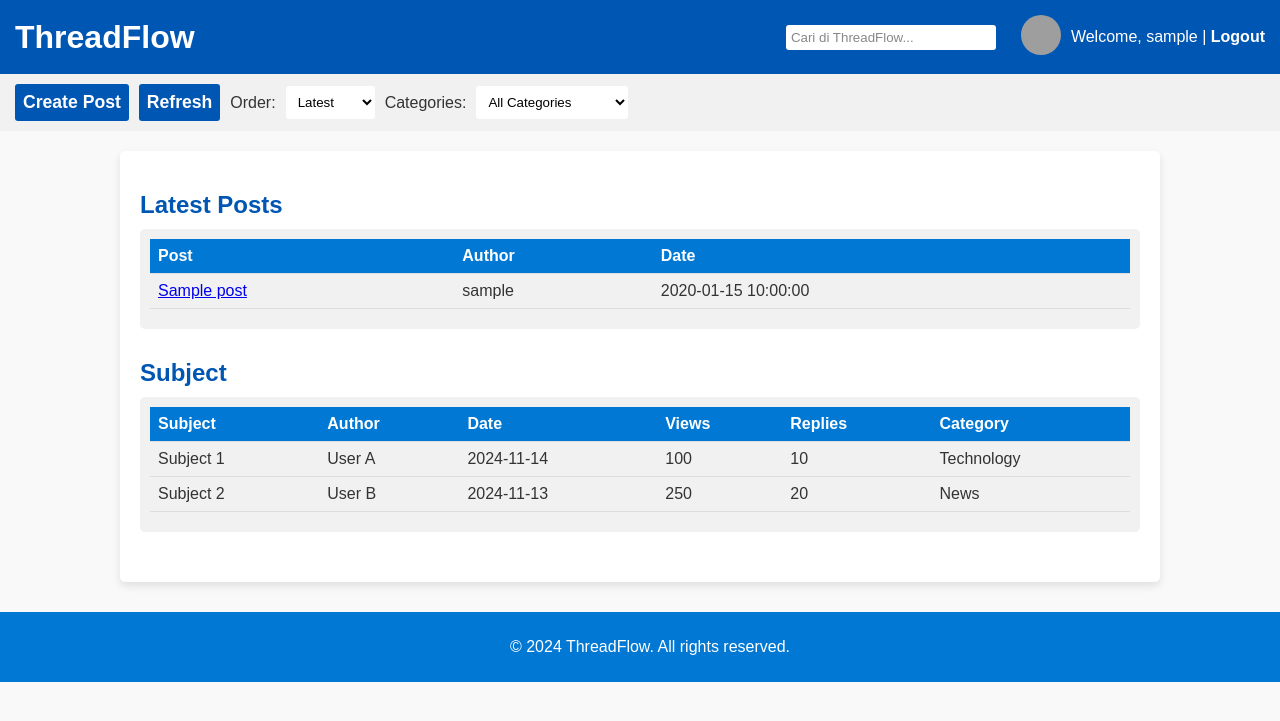
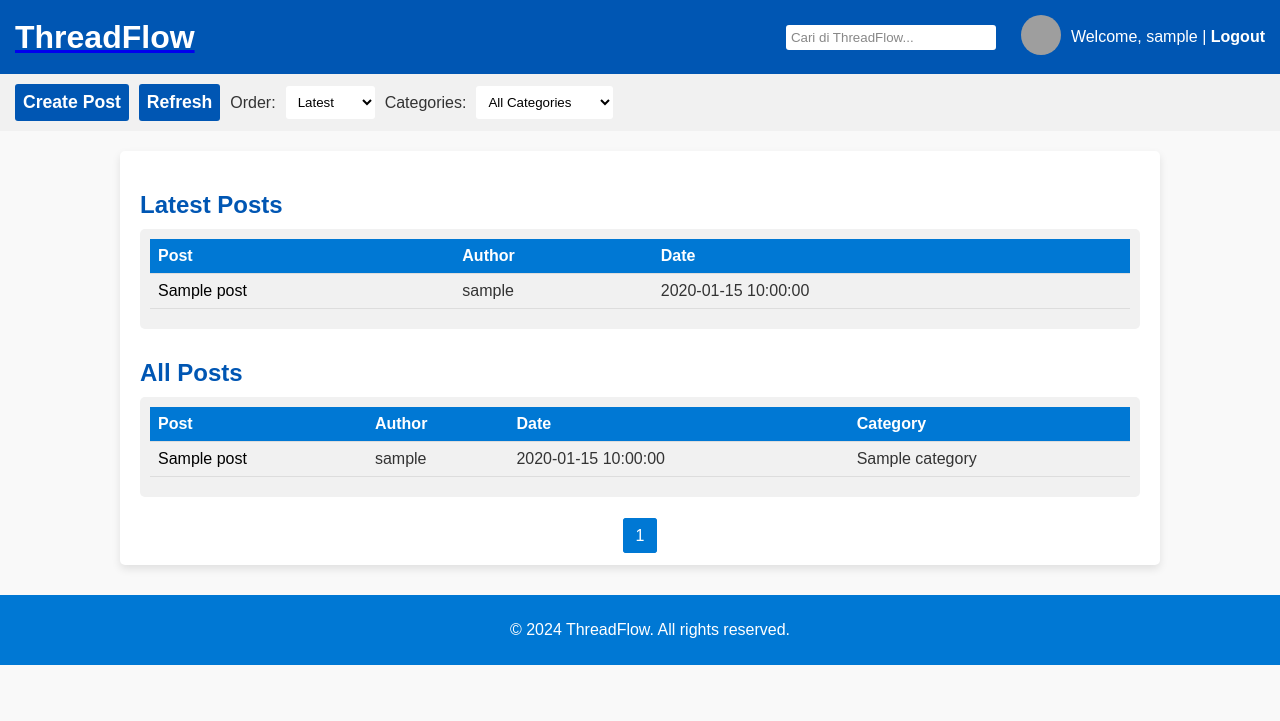
Before and after one commit to Malvin024/ThreadFlow, a PHP site: page /home.php in a window 1280 px wide. Shown: the top 721 px of the page. Run offline with PHP 8.4, Linux system fonts and the light colour scheme; the visitor is signed in with stand-in values (Sample User, id 1); tables that the repository leaves empty or names only in its code hold one stand-in row (values such as "Sample post"); grey boxes are pictures that could not be loaded.

Commit message:
MANTAPZ BOI

```diff
--- a/CSS/index-styles.css
+++ b/CSS/index-styles.css
@@ -16,14 +16,19 @@ header {
     padding: 15px;
     color: #fff;
 }
+
 header h1 {
     margin: 0;
+    color: rgb(255, 255, 255); /* White color for the logo */
+    text-decoration: none; /* No underline for the logo */
 }
+
 .header-right {
     display: flex;
     align-items: center;
     gap: 15px;
 }
+
 .search-box {
     background-color: #ffffff;
     border: none;
@@ -31,14 +36,21 @@ header h1 {
     padding: 5px;
     width: 200px;
 }
+
 .search-box::placeholder {
     color: #888;
 }
+
 header nav a {
     color: #fff;
-    text-decoration: none;
+    text-decoration: none; /* No underline */
     font-weight: bold;
 }
+
+header nav a:hover {
+    text-decoration: underline; /* Underline on hover */
+}
+
 /* Subheader styling */
 .subheader {
     display: flex;
@@ -47,20 +59,24 @@ header nav a {
     background-color: #f1f1f1;
     gap: 10px;
 }
+
 .subheader button, .subheader select {
     padding: 8px;
     border: none;
     border-radius: 3px;
     cursor: pointer;
 }
+
 .subheader button {
     background-color: #0056b3;
     color: #fff;
     font-weight: bold;
 }
+
 .subheader select {
     background-color: #ffffff;
 }
+
 /* Main content styling */
 main {
     max-width: 1000px;
@@ -70,49 +86,59 @@ main {
     border-radius: 5px;
     box-shadow: 0 4px 8px rgba(0,0,0,0.1);
 }
+
 .section {
     margin-bottom: 30px;
 }
+
 h2 {
     color: #0056b3;
     margin-bottom: 10px;
 }
+
 .section-content {
     padding: 10px;
     background-color: #f1f1f1;
     border-radius: 5px;
 }
+
 table {
     width: 100%;
     border-collapse: collapse;
     margin-bottom: 10px;
 }
+
 th, td {
     padding: 8px;
     text-align: left;
     border-bottom: 1px solid #ddd;
 }
+
 th {
     background-color: #0078d4;
     color: #fff;
 }
+
 /* Pagination styling */
 .pagination {
     text-align: center;
     margin-top: 20px;
 }
+
 .pagination a {
     padding: 8px 12px;
     margin: 0 4px;
     border: 1px solid #0078d4;
     border-radius: 3px;
     color: #0078d4;
-    text-decoration: none;
+    text-decoration: none; /* No underline */
 }
+
 .pagination a.active, .pagination a:hover {
     background-color: #0078d4;
     color: #fff;
 }
+
 /* Footer styling */
 footer {
     background-color: #0078d4;
@@ -124,11 +150,17 @@ footer {
     width: 100%;
     margin-top: 30px;
 }
+
 footer a {
     color: #fff;
-    text-decoration: none;
+    text-decoration: none; /* No underline */
     font-weight: bold;
 }
+
+footer a:hover {
+    color: #ddd;
+}
+
 /* Who is Online styling */
 .online-info {
     font-size: 0.9em;
@@ -139,6 +171,8 @@ footer a {
     text-align: center;
     margin-top: 20px;
 }
+
+/* Modal styling */
 .modal {
     display: none; /* Hidden by default */
     position: fixed;
@@ -187,25 +221,26 @@ button:hover {
     background-color: #002a4d; /* Darker shade of blue on hover */
 }
 
+/* Profile Picture */
 .profile-picture {
-    width: 40px;   /* Adjust the width to your desired size */
-    height: 40px;  /* Adjust the height to match width for a square image */
-    border-radius: 50%;  /* This makes the image circular */
-    object-fit: cover;   /* Ensures the image fits well within the circle */
-    margin-left: 10px;   /* Adds some space from the text or other elements */
-    border: 2px solid #fff;  /* Optional: Adds a white border around the picture */
+    width: 40px; /* Adjust the width to your desired size */
+    height: 40px; /* Adjust the height to match width for a square image */
+    border-radius: 50%; /* This makes the image circular */
+    object-fit: cover; /* Ensures the image fits well within the circle */
+    margin-left: 10px; /* Adds some space from the text or other elements */
+    border: 2px solid #fff; /* Optional: Adds a white border around the picture */
 }
 
 /* Styling untuk user info (username dan foto profil) */
 .user-info {
     display: flex;
     align-items: center;
-    gap: 10px;  /* Tambahkan jarak antara gambar profil dan teks */
+    gap: 10px; /* Adds space between the profile picture and the text */
 }
 
 .user-info p {
     margin: 0;
-    color: #fff; /* Pastikan warna teks tetap putih sesuai tema header */
+    color: #fff; /* Make sure the text color is white as per header theme */
 }
 
 .user-info a {
@@ -217,10 +252,30 @@ button:hover {
 }
 
 .profile-pic {
-    width: 100px; /* Mengatur lebar gambar menjadi lebih kecil */
-    height: 100px; /* Tinggi sama dengan lebar untuk membuatnya kotak */
-    border-radius: 50%; /* Membuat gambar berbentuk bulat */
-    object-fit: cover; /* Mengisi area gambar dengan proporsi yang benar */
-    border: 2px solid #fff; /* Opsional: Tambahkan border putih untuk membuatnya lebih menarik */
-    box-shadow: 0 2px 5px rgba(0, 0, 0, 0.2); /* Opsional: Tambahkan bayangan */
+    width: 100px; /* Adjust the width for the profile picture */
+    height: 100px; /* Height should be equal to width for a square image */
+    border-radius: 50%; /* Make the image circular */
+    object-fit: cover; /* Ensures the image fits within the circle */
+    border: 2px solid #fff; /* Adds a white border around the image */
+    box-shadow: 0 2px 5px rgba(0, 0, 0, 0.2); /* Optional: Adds a shadow for better appearance */
 }
+
+/* Specific styling for clickable post titles */
+table a {
+    color: black; /* Black color for post titles */
+    text-decoration: none; /* No underline by default */
+}
+
+table a:hover {
+    text-decoration: underline; /* Add underline on hover */
+}
+
+/* Styling for links inside header */
+.header-right a {
+    color: #fff;
+    text-decoration: none; /* No underline */
+}
+
+.header-right a:hover {
+    color: #ccc; /* Lighter color on hover */
+}
--- a/CSS/post-styles.css
+++ b/CSS/post-styles.css
@@ -18,12 +18,15 @@ header {
 
 header h1 {
     margin: 0;
+    color: #f0f6ff;
+    text-decoration: none;
 }
 
 .header-right {
     position: absolute;
     top: 15px;
     right: 20px;
+    text-decoration: none;
 }
 
 .header-right .user-name a {
--- a/controller/DoCreatePost.php
+++ b/controller/DoCreatePost.php
@@ -54,7 +54,7 @@ if ($_SERVER["REQUEST_METHOD"] == "POST") {
             if ($stmt->execute()) {
                 // Clear previous session data
                 unset($_SESSION['error'], $_SESSION['title'], $_SESSION['content'], $_SESSION['category_id'], $_SESSION['categories']);
-                header('Location: ../index.php'); // Redirect to homepage after successful post
+                header('Location: ../home.php'); // Redirect to homepage after successful post
                 exit();
             } else {
                 $_SESSION['error'] = "Failed to submit your post. Please try again.";
--- a/createpost.php
+++ b/createpost.php
@@ -66,7 +66,7 @@ if ($_SERVER["REQUEST_METHOD"] == "POST") {
             if ($stmt->execute()) {
                 // Clear previous session data
                 unset($_SESSION['error'], $_SESSION['title'], $_SESSION['content'], $_SESSION['category_id'], $_SESSION['categories']);
-                header('Location: ../index.php'); // Redirect to homepage after successful post
+                header('Location: ../home.php'); // Redirect to homepage after successful post
                 exit();
             } else {
                 $_SESSION['error'] = "Failed to submit your post. Please try again.";
@@ -104,7 +104,7 @@ if ($_SERVER["REQUEST_METHOD"] == "POST") {
     <div class="header-right">
         <input type="text" class="search-box" placeholder="Cari di ThreadFlow...">
         <nav>
-            <a href="index.php">Home</a>
+            <a href="home.php">Home</a>
             <a href="login.php">Login</a>
             <a href="register.php">Register</a>
         </nav>
--- a/home.php
+++ b/home.php
@@ -2,8 +2,30 @@
 session_start();
 include('controller/connection1.php');
 
-// Query to get all posts from all users, sorted by creation date
-$sql = "
+// Set the default page number and items per page for all posts
+$items_per_page = 10;
+$page = isset($_GET['page']) ? intval($_GET['page']) : 1;
+$offset = ($page - 1) * $items_per_page;
+
+// Get the sort option (default to latest)
+$sort_option = isset($_GET['order']) ? $_GET['order'] : 'latest';
+
+// Determine the SQL ORDER BY clause based on the sort option
+switch ($sort_option) {
+    case 'popular':
+        $order_by = 'ORDER BY posts.views DESC'; // Sort by most views (popularity)
+        break;
+    case 'trending':
+        $order_by = 'ORDER BY posts.replies DESC'; // Sort by most replies (trending)
+        break;
+    case 'latest':
+    default:
+        $order_by = 'ORDER BY posts.created_at DESC'; // Sort by latest posts
+        break;
+}
+
+// Query to get the latest posts (3 posts for the "Latest Posts" section)
+$sql_latest = "
     SELECT
         posts.post_id,
         posts.title,
@@ -18,11 +40,44 @@ $sql = "
         categories ON posts.category_id = categories.category_id
     JOIN
         users ON posts.user_id = users.user_id
-    ORDER BY
-        posts.created_at DESC
+    $order_by
+    LIMIT 3
 ";
 
-$result = $conn->query($sql);
+$latest_result = $conn->query($sql_latest);
+
+// Query to get all posts from all users, sorted by creation date, with pagination
+$sql_all_posts = "
+    SELECT
+        posts.post_id,
+        posts.title,
+        posts.content,
+        posts.created_at AS post_created_at,
+        categories.category_name,
+        users.username AS author_name,
+        users.profile_picture
+    FROM
+        posts
+    JOIN
+        categories ON posts.category_id = categories.category_id
+    JOIN
+        users ON posts.user_id = users.user_id
+    $order_by
+    LIMIT $items_per_page OFFSET $offset
+";
+
+$result_all_posts = $conn->query($sql_all_posts);
+
+// Get total number of posts to calculate pagination for the all posts section
+$sql_count = "SELECT COUNT(*) AS total_posts FROM posts";
+$total_result = $conn->query($sql_count);
+$total_row = $total_result->fetch_assoc();
+$total_posts = $total_row['total_posts'];
+$total_pages = ceil($total_posts / $items_per_page);
+
+// Get all categories from the database for filtering
+$category_sql = "SELECT category_id, category_name FROM categories ORDER BY category_name";
+$category_result = $conn->query($category_sql);
 
 // Check if user is logged in
 $is_logged_in = isset($_SESSION['username']);
@@ -42,14 +97,15 @@ $is_logged_in = isset($_SESSION['username']);
 
     <!-- Header -->
     <header>
-        <h1>ThreadFlow</h1>
+        <a href="home.php">
+            <h1>ThreadFlow</h1>
+        </a>
         <div class="header-right">
             <input type="text" class="search-box" placeholder="Cari di ThreadFlow...">
             <nav>
                 <?php if ($is_logged_in): ?>
                     <div class="user-info">
                         <a href="profile.php">
-                            <!-- Add timestamp to prevent cache issue for the profile picture -->
                             <img src="uploads/<?php echo htmlspecialchars($_SESSION['profile_picture'] ?? 'default-picture.jfif'); ?>?<?php echo time(); ?>" alt="Profile Picture" class="profile-picture">
                         </a>
                         <p>Welcome, <?php echo htmlspecialchars($_SESSION['username']); ?> | <a href="/logout.php">Logout</a></p>
@@ -63,27 +119,26 @@ $is_logged_in = isset($_SESSION['username']);
 
     <!-- Subheader -->
     <div class="subheader">
-        <!-- Tombol Create Post yang mengarahkan ke createpost.php -->
         <button onclick="window.location.href='createpost.php'">Create Post</button>
         <button onclick="refreshPage()">Refresh</button>
         <label for="order">Order:</label>
-        <select id="order">
-            <option value="latest">Latest</option>
-            <option value="popular">Popular</option>
-            <option value="trending">Trending</option>
+        <select id="order" onchange="window.location.href='home.php?order=' + this.value">
+            <option value="latest" <?php echo ($sort_option == 'latest') ? 'selected' : ''; ?>>Latest</option>
+            <option value="popular" <?php echo ($sort_option == 'popular') ? 'selected' : ''; ?>>Popular</option>
+            <option value="trending" <?php echo ($sort_option == 'trending') ? 'selected' : ''; ?>>Trending</option>
         </select>
         <label for="categories">Categories:</label>
-        <select id="categories">
+        <select id="categories" onchange="window.location.href='home.php?category=' + this.value">
             <option value="all">All Categories</option>
-            <option value="tech">Technology</option>
-            <option value="news">News</option>
-            <option value="local">Local</option>
-            <option value="general">General Discussion</option>
+            <?php while ($category = $category_result->fetch_assoc()): ?>
+                <option value="<?php echo $category['category_id']; ?>"><?php echo $category['category_name']; ?></option>
+            <?php endwhile; ?>
         </select>
     </div>
 
     <!-- Latest Post Section -->
     <main>
+        <?php if ($page == 1): ?>  <!-- Only show latest posts on the first page -->
         <div class="section" id="latest-posts">
             <h2>Latest Posts</h2>
             <div class="section-content">
@@ -97,9 +152,9 @@ $is_logged_in = isset($_SESSION['username']);
                     </thead>
                     <tbody>
                         <?php
-                        // Display all posts dynamically
-                        if ($result->num_rows > 0) {
-                            while ($post = $result->fetch_assoc()) {
+                        // Display the latest 3 posts
+                        if ($latest_result->num_rows > 0) {
+                            while ($post = $latest_result->fetch_assoc()) {
                                 echo "<tr>";
                                 echo "<td><a href='post.php?id=" . htmlspecialchars($post['post_id']) . "'>" . htmlspecialchars($post['title']) . "</a></td>";
                                 echo "<td>" . htmlspecialchars($post['author_name']) . "</td>";
@@ -114,43 +169,55 @@ $is_logged_in = isset($_SESSION['username']);
                 </table>
             </div>
         </div>
+        <?php endif; ?>
 
-        <!-- Subject Section -->
-        <div id="subjects" class="section">
-            <h2>Subject</h2>
+        <!-- All Posts Section with Pagination -->
+        <div class="section" id="all-posts">
+            <h2>All Posts</h2>
             <div class="section-content">
                 <table>
                     <thead>
                         <tr>
-                            <th>Subject</th>
+                            <th>Post</th>
                             <th>Author</th>
                             <th>Date</th>
-                            <th>Views</th>
-                            <th>Replies</th>
                             <th>Category</th>
                         </tr>
                     </thead>
                     <tbody>
-                        <tr>
-                            <td>Subject 1</td>
-                            <td>User A</td>
-                            <td>2024-11-14</td>
-                            <td>100</td>
-                            <td>10</td>
-                            <td>Technology</td>
-                        </tr>
-                        <tr>
-                            <td>Subject 2</td>
-                            <td>User B</td>
-                            <td>2024-11-13</td>
-                            <td>250</td>
-                            <td>20</td>
-                            <td>News</td>
-                        </tr>
+                        <?php
+                        // Display all posts with pagination
+                        if ($result_all_posts->num_rows > 0) {
+                            while ($post = $result_all_posts->fetch_assoc()) {
+                                echo "<tr>";
+                                echo "<td><a href='post.php?id=" . htmlspecialchars($post['post_id']) . "'>" . htmlspecialchars($post['title']) . "</a></td>";
+                                echo "<td>" . htmlspecialchars($post['author_name']) . "</td>";
+                                echo "<td>" . htmlspecialchars($post['post_created_at']) . "</td>";
+                                echo "<td>" . htmlspecialchars($post['category_name']) . "</td>";
+                                echo "</tr>";
+                            }
+                        } else {
+                            echo "<tr><td colspan='4'>No posts available.</td></tr>";
+                        }
+                        ?>
                     </tbody>
                 </table>
+            </div>
+        </div>
 
-            </div>
+        <!-- Pagination -->
+        <div class="pagination">
+            <?php if ($page > 1): ?>
+                <a href="home.php?page=<?php echo $page - 1; ?>&order=<?php echo $sort_option; ?>">Previous</a>
+            <?php endif; ?>
+
+            <?php for ($i = 1; $i <= $total_pages; $i++): ?>
+                <a href="home.php?page=<?php echo $i; ?>&order=<?php echo $sort_option; ?>" <?php echo ($i == $page) ? 'class="active"' : ''; ?>><?php echo $i; ?></a>
+            <?php endfor; ?>
+
+            <?php if ($page < $total_pages): ?>
+                <a href="home.php?page=<?php echo $page + 1; ?>&order=<?php echo $sort_option; ?>">Next</a>
+            <?php endif; ?>
         </div>
     </main>
 
--- a/post.php
+++ b/post.php
@@ -66,7 +66,9 @@ list($post_content, $comments) = explode("<!-- COMMENTS -->", $post['content'] .
 
     <!-- Header -->
     <header>
+    <a href="home.php" class="header-logo">
         <h1>ThreadFlow</h1>
+    </a>
     <div class="header-right">
         <?php
         if (isset($_SESSION['username'])) {
@@ -78,6 +80,7 @@ list($post_content, $comments) = explode("<!-- COMMENTS -->", $post['content'] .
         ?>
     </div>
 </header>
+
 
     <!-- Main Content -->
     <main>
```
Also changed, not shown: uploads/tomas.jpg (added). Lines whose indentation alone changed are shown as unchanged.
